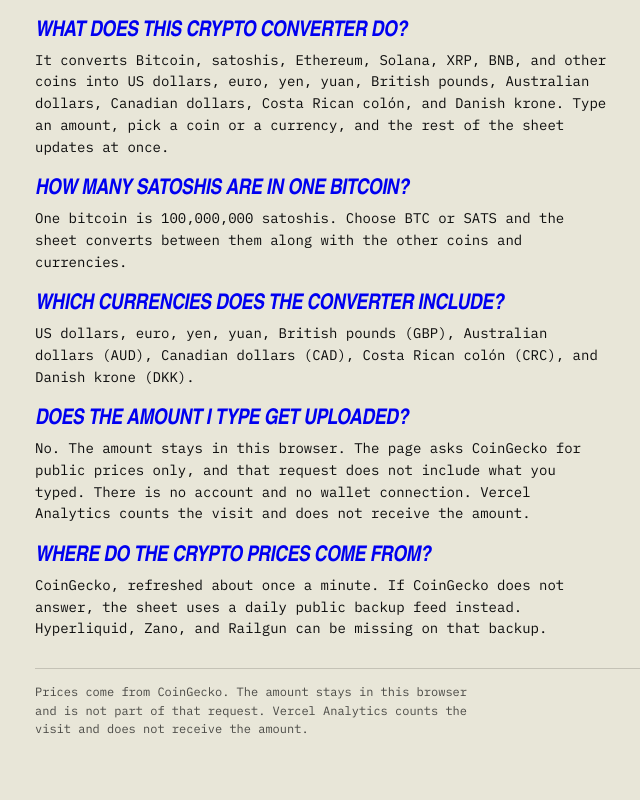
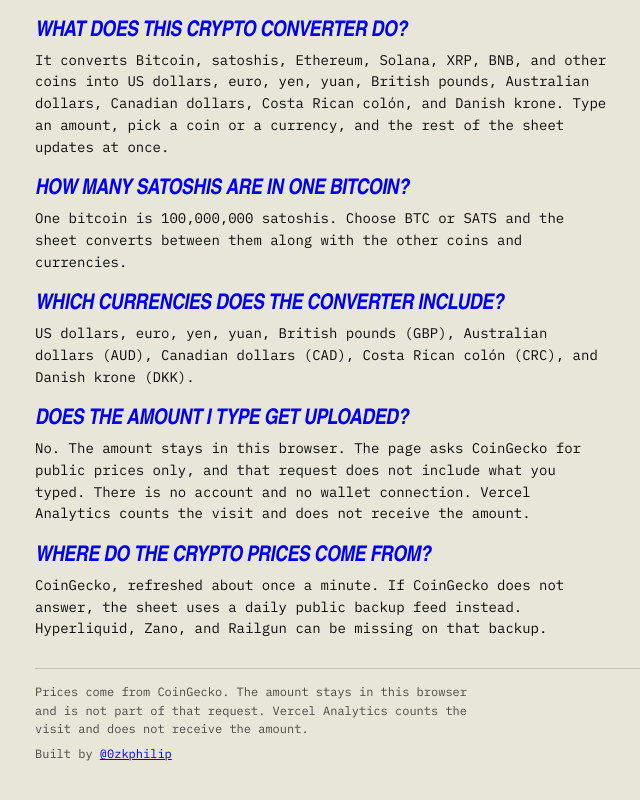
Before and after one commit to philipgjorup/thecryptoconverter, a React (Vite) app: page / in a window 1280 px wide. Shown: the part 1699-2499 px from the top of the page, without its empty margins (35-675 px from the left). Built offline with nearby package versions, Linux system fonts and the light colour scheme; no server answers; a web font is replaced by a local one.

Commit message:
Credit the footer to @0zkphilip.
The handle links to the X profile.

Co-authored-by: Cursor <cursoragent@cursor.com>

```diff
--- a/src/App.tsx
+++ b/src/App.tsx
@@ -456,6 +456,12 @@ export function App() {
             The amount stays in this browser and is not part of that request. Vercel Analytics counts
             the visit and does not receive the amount.
           </p>
+          <p>
+            Built by{' '}
+            <a href="https://x.com/0zkphilip" target="_blank" rel="noopener noreferrer">
+              @0zkphilip
+            </a>
+          </p>
         </footer>
       </main>
 
--- a/src/styles.css
+++ b/src/styles.css
@@ -601,6 +601,10 @@ footer p + p {
   margin-top: 6px;
 }
 
+footer a {
+  color: var(--blue);
+}
+
 .toast {
   position: fixed;
   left: 50%;
```
